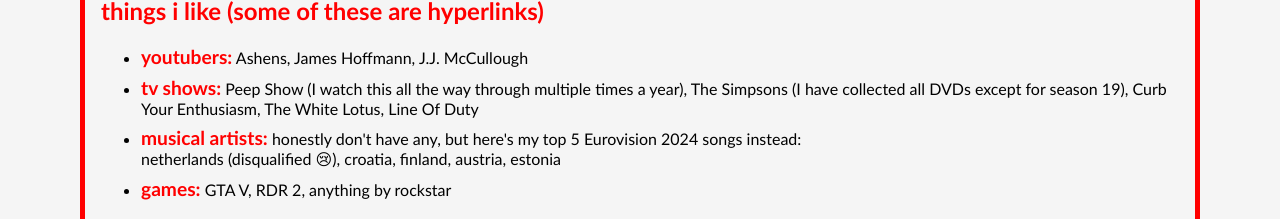
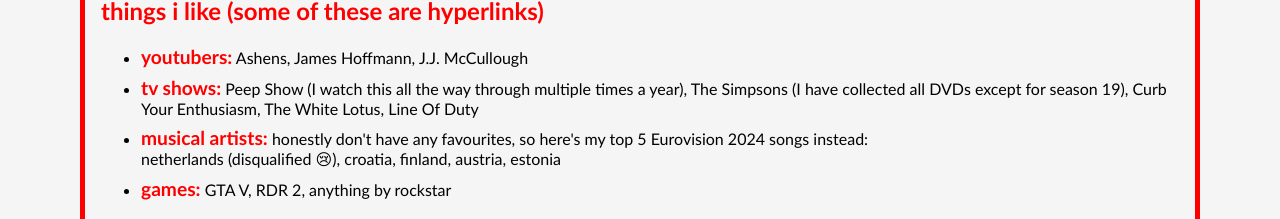
Before and after one commit to gabrielzeitoun/curly-octo-dollop, a plain HTML site: page index.html in a window 1280 px wide. Shown: the part 1080-1299 px from the top of the page. Drawn offline with Linux system fonts and the light colour scheme.

Commit message:
edited red section info

```diff
--- a/index.html
+++ b/index.html
@@ -43,7 +43,7 @@
                     <li><span class="red-section-list-header">youtubers:</span> <a href="https://www.youtube.com/@ashens" target=”_blank”>Ashens</a>, <a href="https://www.youtube.com/@jameshoffmann" target=”_blank”>James Hoffmann</a>, <a href="https://www.youtube.com/@JJMcCullough" target=”_blank”>J.J. McCullough</a></li>
                     <li><span class="red-section-list-header">tv shows:</span> <a href="https://www.youtube.com/watch?v=73YM4lHpsSk&ab_channel=PeepShow" target=”_blank”>Peep Show</a> (I watch this all the way through multiple times a year),
                         <a href="https://www.youtube.com/watch?v=LtEFEdrrXc4&ab_channel=ToThePoint" target=”_blank”>The Simpsons</a> (I have collected all DVDs except for season 19), <a href="https://www.youtube.com/watch?v=551ml3YH5LM&ab_channel=pianoflames" target=”_blank”>Curb Your Enthusiasm</a>, The White Lotus, Line Of Duty</li>
-                    <li><span class="red-section-list-header">musical artists:</span> honestly don't have any, but here's my top 5 Eurovision 2024 songs instead:
+                    <li><span class="red-section-list-header">musical artists:</span> honestly don't have any favourites, so here's my top 5 Eurovision 2024 songs instead:
                         <br />
                         <a href="https://www.youtube.com/watch?v=IiHFnmI8pxg&ab_channel=EurovisionSongContest" target=”_blank”>netherlands</a> (disqualified 😢),
                         <a href="https://www.youtube.com/watch?v=6LyjyuaQggs&ab_channel=EurovisionSongContest" target=”_blank”>croatia</a>,
```
